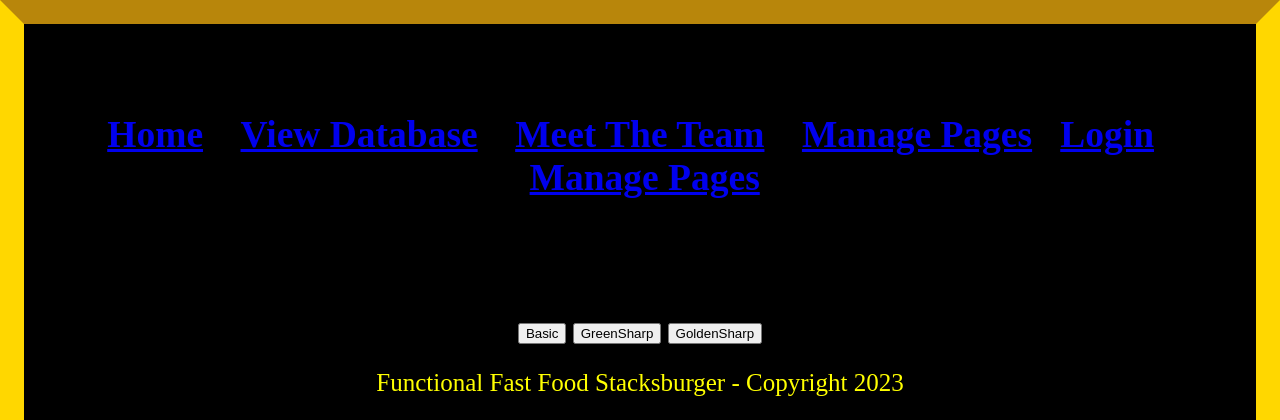
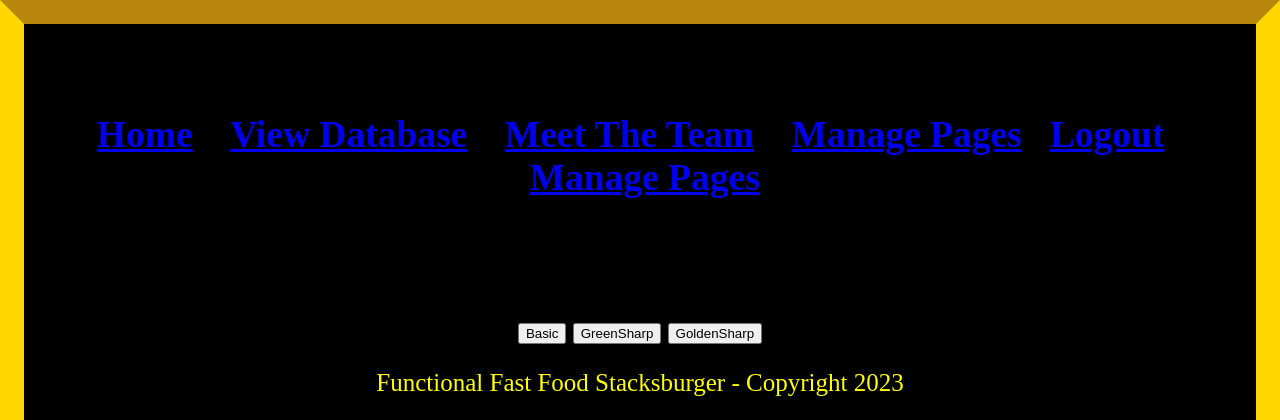
Before and after one commit to amckinney-1/WarhammerWebsite, a PHP site: page /index.php in a window 1280 px wide. Shown: the top 420 px of the page. Run offline with PHP 8.4, Linux system fonts and the light colour scheme; the visitor is signed in with stand-in values (Sample User, id 1); data that the repository does not hold is empty.

Commit message:
Logout fixed

```diff
--- a/Navigation.php
+++ b/Navigation.php
@@ -5,4 +5,4 @@ if (isset($_COOKIE["Login"]) == true) {
     echo "&nbsp; &nbsp;<a href=\"ManagePages.php\">Manage Pages</a>";
 }
 ?>
-&nbsp; &nbsp;<a href="LoginPage.php">Login</a>
+&nbsp; &nbsp;<a href="LoginPage.php">Logout</a>
```
